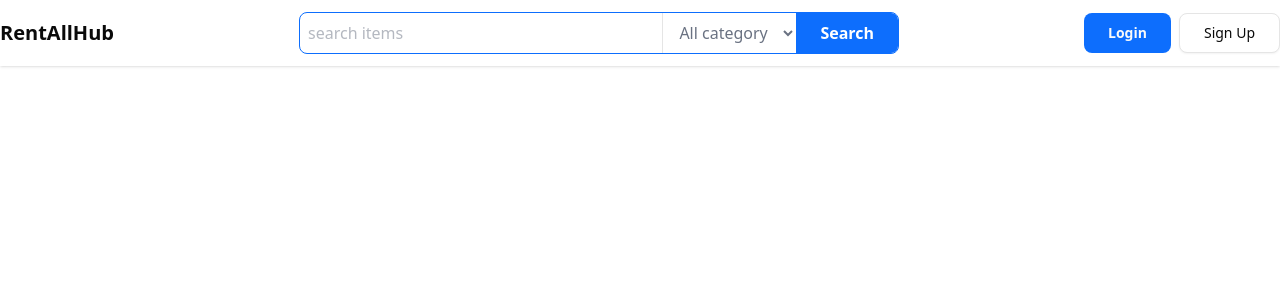
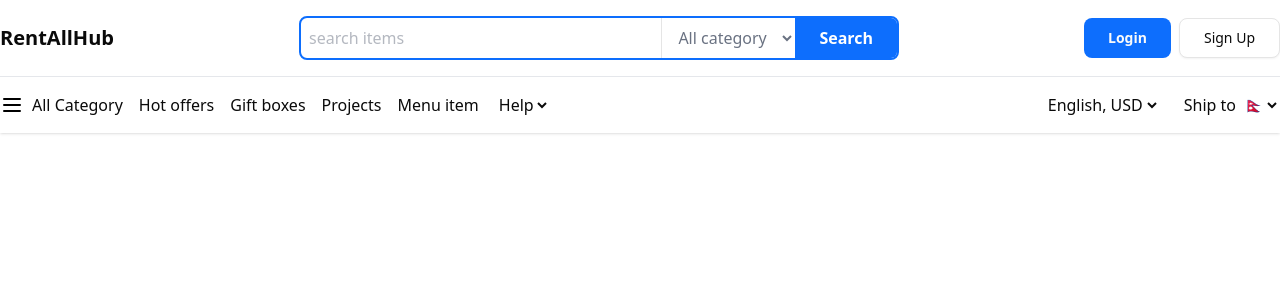
Before and after one commit to meshcode21/project-XYZ-frontend, a React (Vite) app: page / in a window 1280 px wide. Shown: the top 300 px of the page. Built offline with nearby package versions, Linux system fonts and the light colour scheme.

Commit message:
complete ui structure of navbar finished

```diff
--- a/src/components/navbar.tsx
+++ b/src/components/navbar.tsx
@@ -1,15 +1,23 @@
 import { useNavigate } from "react-router";
 import { Button } from "./ui/button";
 
-export function Navbar() {
+type NavbarProps = {
+    searchBarHidden?: boolean;
+};
+
+export function Navbar({ searchBarHidden = false }: NavbarProps) {
     const navigate = useNavigate();
     return (
-        <nav className="flex items-center justify-between py-3 bg-white">
+        <>
+            <nav className="flex items-center justify-between py-4 bg-white border-b border-gray-200">
                 <div>
                     <span className="text-xl font-bold">RentAllHub</span>
                 </div>
 
-            <div className="border-primary border flex rounded-md overflow-hidden max-w-150 w-full mx-2">
+                {!searchBarHidden && (
+                    <div
+                        className={`flex border-primary border-2 rounded-md overflow-hidden max-w-150 w-full mx-2`}
+                    >
                         <input
                             id="searchInput"
                             name="searchInput"
@@ -26,11 +34,52 @@ export function Navbar() {
                         </select>
                         <button className="bg-primary text-white font-semibold px-6 py-2">Search</button>
                     </div>
+                )}
 
                 <div className="flex items-center gap-2">
-                <Button size={"lg"} className="font-semibold" onClick={()=>navigate('\login')}>Login</Button>
-                <Button size={"lg"} variant={"outline"} onClick={()=>navigate('\signup')}>Sign Up</Button>
+                    <Button size={"lg"} className="font-semibold" onClick={() => navigate('\login')}>Login</Button>
+                    <Button size={"lg"} variant={"outline"} onClick={() => navigate('\signup')}>Sign Up</Button>
                 </div>
             </nav>
+            {/* bottom nav bar */}
+            <nav className="flex items-center justify-between py-4 bg-white">
+                <div className="flex items-center gap-4">
+                    <div className="flex items-center gap-2 cursor-pointer">
+                        <svg className="size-6" viewBox="0 0 24 24" fill="none" xmlns="http://www.w3.org/2000/svg">
+                            <g id="SVGRepo_bgCarrier" stroke-width="0"></g>
+                            <g id="SVGRepo_tracerCarrier" stroke-linecap="round" stroke-linejoin="round"></g>
+                            <g id="SVGRepo_iconCarrier">
+                                <path d="M4 6H20M4 12H20M4 18H20" stroke="#000000" stroke-width="2" stroke-linecap="round" stroke-linejoin="round"></path>
+                            </g>
+                        </svg>
+                        <span>All Category</span>
+                    </div>
+                    <div>Hot offers</div>
+                    <div>Gift boxes</div>
+                    <div>Projects</div>
+                    <div>Menu item</div>
+
+                    <select name="" id="">
+                        <option value="" selected disabled hidden>Help</option>
+                    </select>
+
+                </div>
+
+                <div className="flex items-center gap-6">
+                    <select name="" id="">
+                        <option value="" selected>English, USD</option>
+                    </select>
+                    <div>
+                        <label>Ship to</label>
+                        <select name="" id="countrySelect" className="ml-1 outline-none">
+                            <option value="nepal" selected>🇳🇵</option>
+                            <option value="india">🇮🇳</option>
+                        </select>
+                    </div>
+                </div>
+            </nav>
+        </>
     );
 }
+
+// export { Navbar };
--- a/src/pages/LandingPage.tsx
+++ b/src/pages/LandingPage.tsx
@@ -3,9 +3,9 @@ import { Navbar } from "@/components/navbar";
 export default function LandingPage() {
   return (
     <div className="shadow">
-        <div className="container m-auto">
+      <div className="container mx-auto">
         <Navbar />
-    </div>
+      </div>
     </div>
   );
 }
```
Lines whose indentation alone changed are shown as unchanged.
